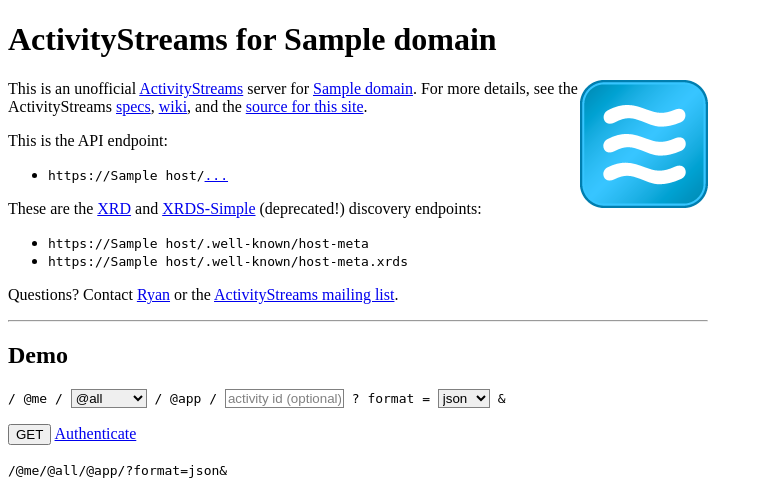
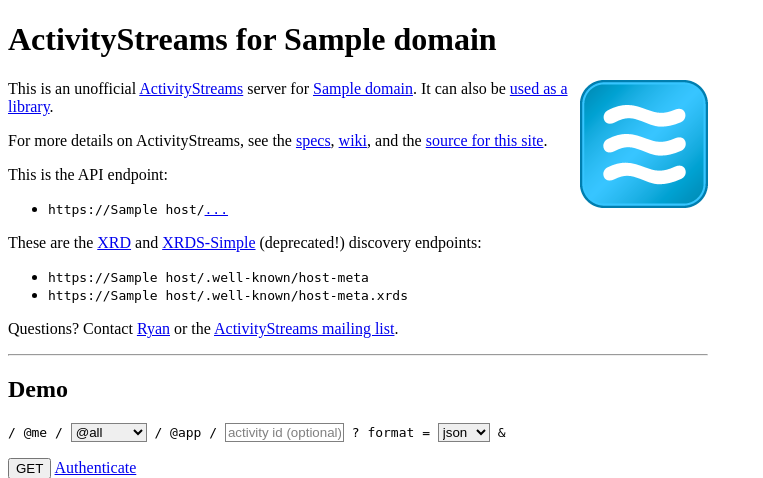
Before and after one commit to snarfed/granary, a Python web app: template templates/index.html in a window 1280 px wide. Shown: the top 478 px of the page, without its empty margins (0-763 px from the left). Run offline with Jinja, Linux system fonts and the light colour scheme; the template is opened without the code that fills it: most values are stand-ins (such as "Sample title", 1, 10 or a date in 2020); some libraries are stand-ins or nearby versions.

Commit message:
mention that it's also a library

```diff
--- a/templates/index.html
+++ b/templates/index.html
@@ -20,8 +20,11 @@
 
 <p>This is an unofficial
   <a href="http://activitystrea.ms/">ActivityStreams</a> server
-for <a href="http://{{ domain }}/">{{ domain }}</a>. For more details, see the
-ActivityStreams
+for <a href="http://{{ domain }}/">{{ domain }}</a>. It can also be
+<a href="https://github.com/snarfed/activitystreams-unofficial#readme">used as a
+library</a>.</p>
+
+<p>For more details on ActivityStreams, see the
 <a href="http://activitystrea.ms/specs/">specs</a>,
 <a href="http://wiki.activitystrea.ms/">wiki</a>, and the
 <a href="https://github.com/snarfed/activitystreams-unofficial">source for
```
